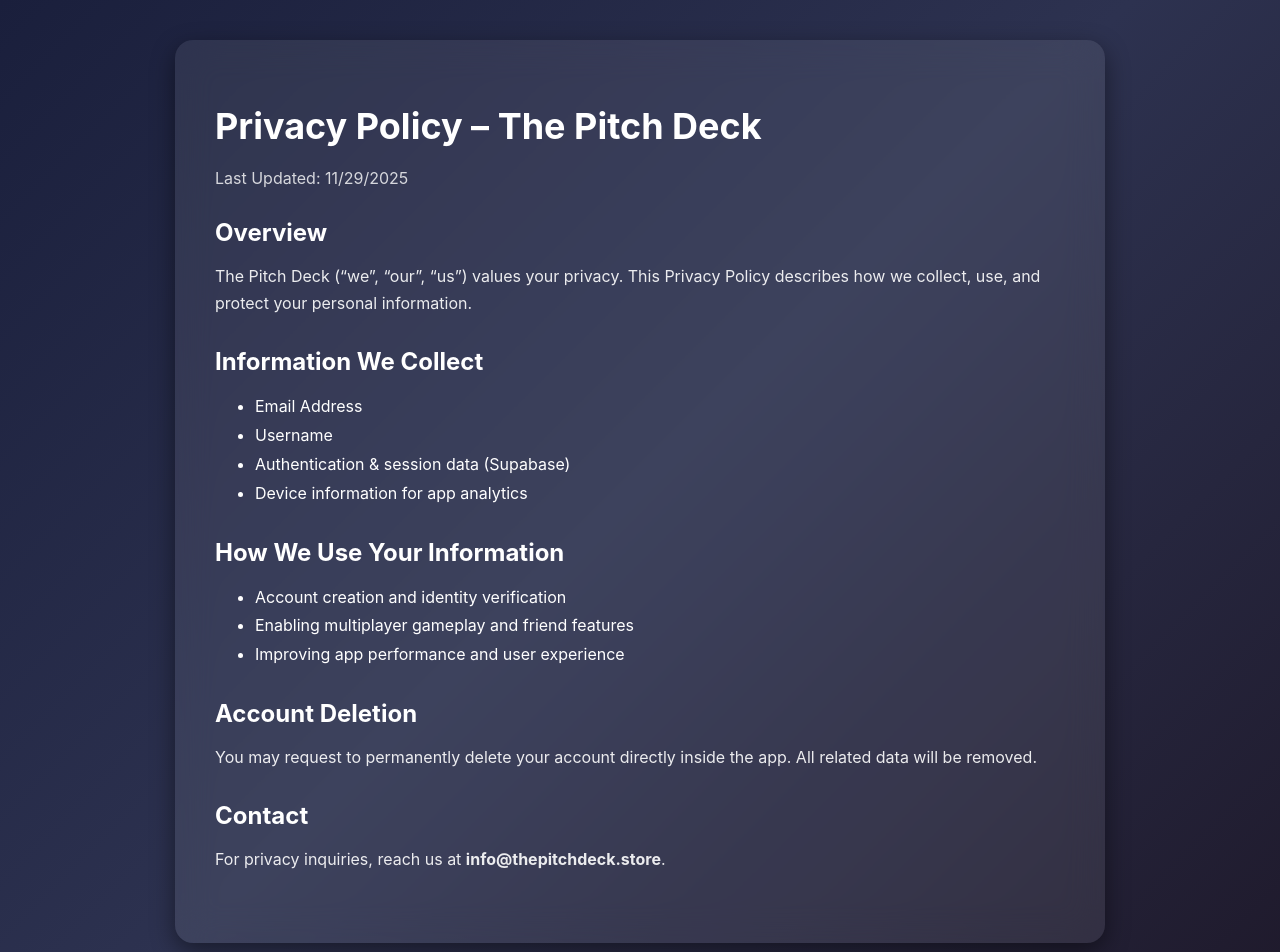
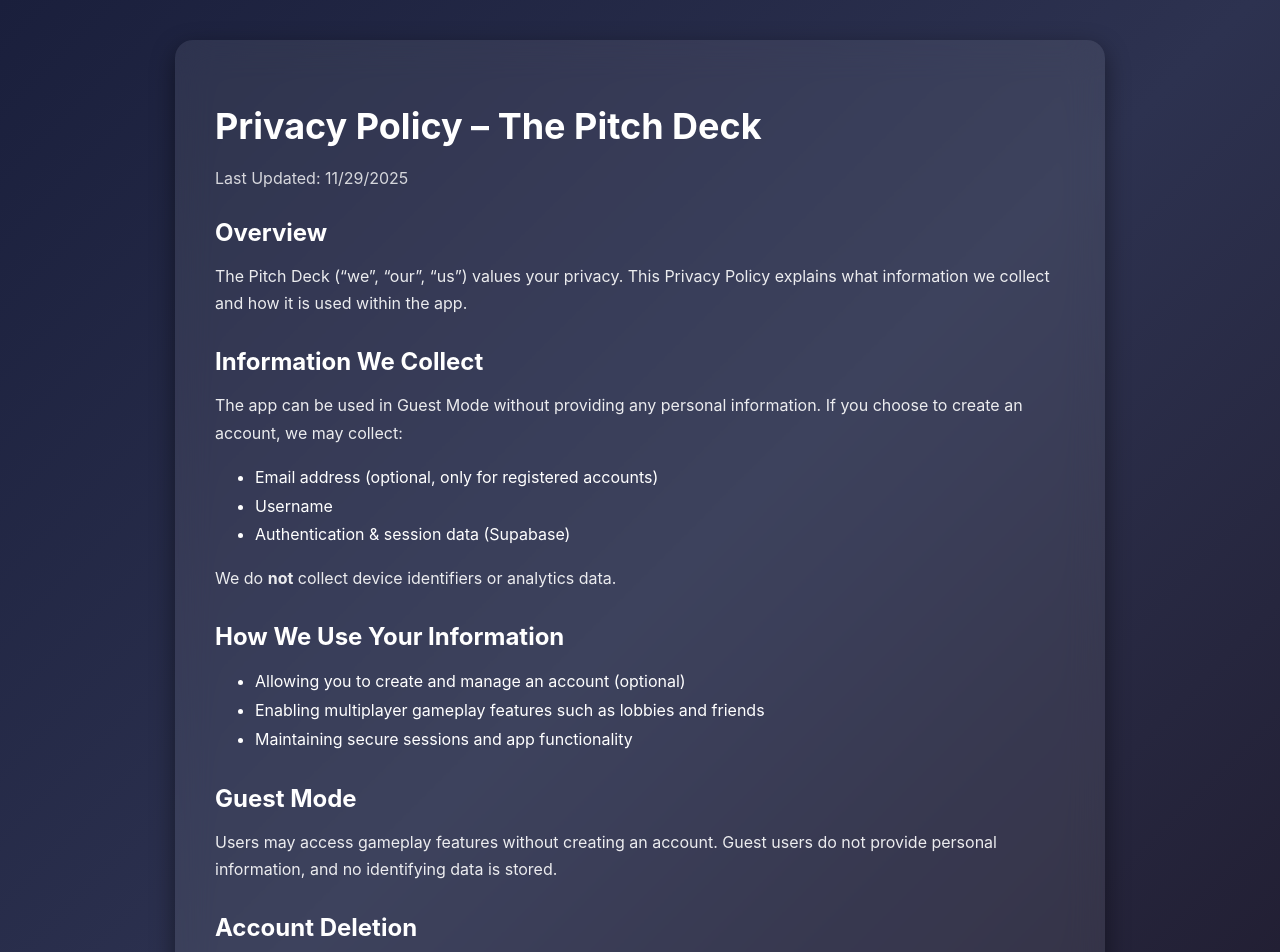
Before and after one commit to ktahagulpinar/thepitchdeck-reset, a Next.js app: page /privacy in a window 1280 px wide. Shown: the top 952 px of the page. Built offline with nearby package versions, Linux system fonts and the light colour scheme.

Commit message:
Revise privacy policy language for clarity

```diff
--- a/app/privacy/page.tsx
+++ b/app/privacy/page.tsx
@@ -11,35 +11,49 @@
       <section style={{ marginBottom: "30px" }}>
         <h2 style={{ fontSize: "24px", marginBottom: "10px" }}>Overview</h2>
         <p style={{ lineHeight: 1.7, opacity: 0.9 }}>
-          The Pitch Deck (“we”, “our”, “us”) values your privacy. This Privacy Policy describes how we collect,
-          use, and protect your personal information.
+          The Pitch Deck (“we”, “our”, “us”) values your privacy. This Privacy Policy explains
+          what information we collect and how it is used within the app.
         </p>
       </section>
 
       <section style={{ marginBottom: "30px" }}>
         <h2 style={{ fontSize: "24px", marginBottom: "10px" }}>Information We Collect</h2>
+        <p style={{ lineHeight: 1.7, opacity: 0.9 }}>
+          The app can be used in Guest Mode without providing any personal information.
+          If you choose to create an account, we may collect:
+        </p>
         <ul style={{ lineHeight: 1.8 }}>
-          <li>Email Address</li>
+          <li>Email address (optional, only for registered accounts)</li>
           <li>Username</li>
           <li>Authentication & session data (Supabase)</li>
-          <li>Device information for app analytics</li>
         </ul>
+        <p style={{ lineHeight: 1.7, opacity: 0.9, marginTop: "10px" }}>
+          We do <strong>not</strong> collect device identifiers or analytics data.
+        </p>
       </section>
 
       <section style={{ marginBottom: "30px" }}>
         <h2 style={{ fontSize: "24px", marginBottom: "10px" }}>How We Use Your Information</h2>
         <ul style={{ lineHeight: 1.8 }}>
-          <li>Account creation and identity verification</li>
-          <li>Enabling multiplayer gameplay and friend features</li>
-          <li>Improving app performance and user experience</li>
+          <li>Allowing you to create and manage an account (optional)</li>
+          <li>Enabling multiplayer gameplay features such as lobbies and friends</li>
+          <li>Maintaining secure sessions and app functionality</li>
         </ul>
+      </section>
+
+      <section style={{ marginBottom: "30px" }}>
+        <h2 style={{ fontSize: "24px", marginBottom: "10px" }}>Guest Mode</h2>
+        <p style={{ lineHeight: 1.7, opacity: 0.9 }}>
+          Users may access gameplay features without creating an account. Guest users do not
+          provide personal information, and no identifying data is stored.
+        </p>
       </section>
 
       <section style={{ marginBottom: "30px" }}>
         <h2 style={{ fontSize: "24px", marginBottom: "10px" }}>Account Deletion</h2>
         <p style={{ lineHeight: 1.7, opacity: 0.9 }}>
-          You may request to permanently delete your account directly inside the app. All related data will be
-          removed.
+          Registered users may request to permanently delete their account directly inside the app.
+          All related data will be removed.
         </p>
       </section>
 
```
